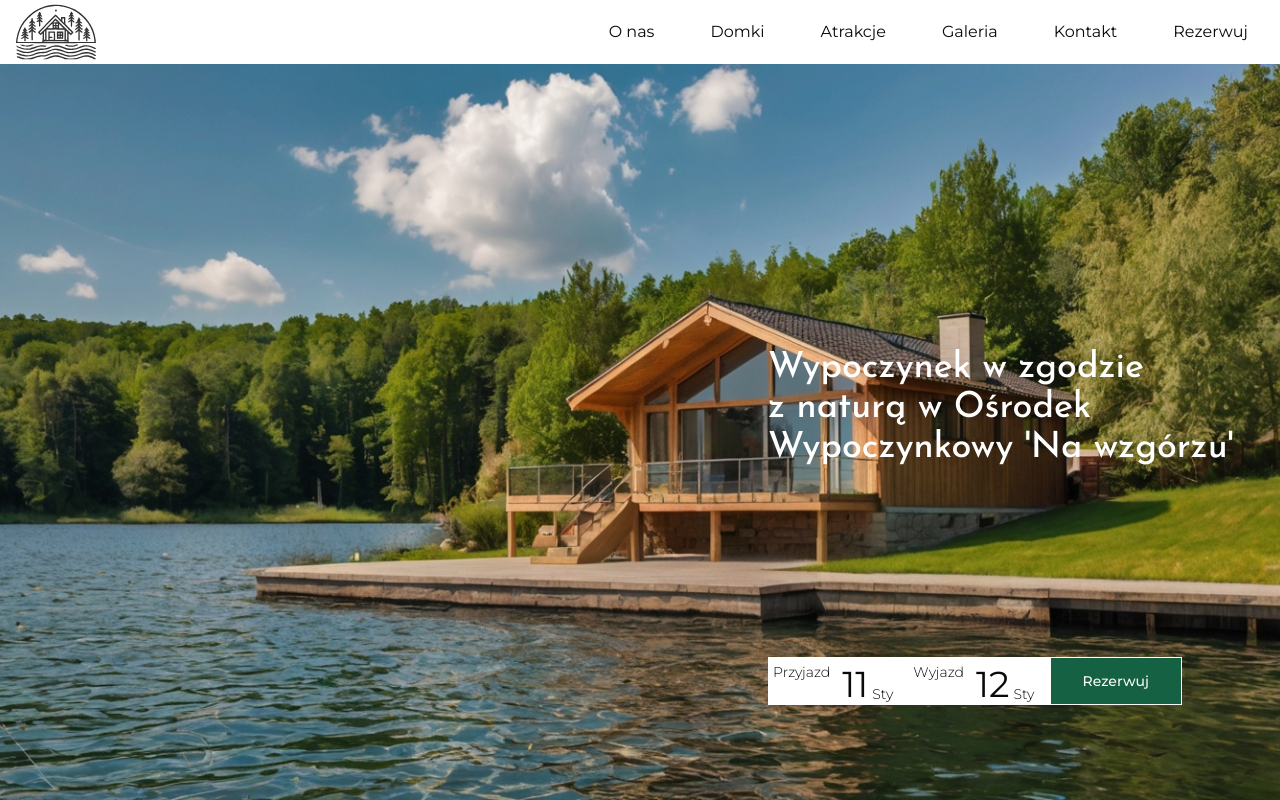
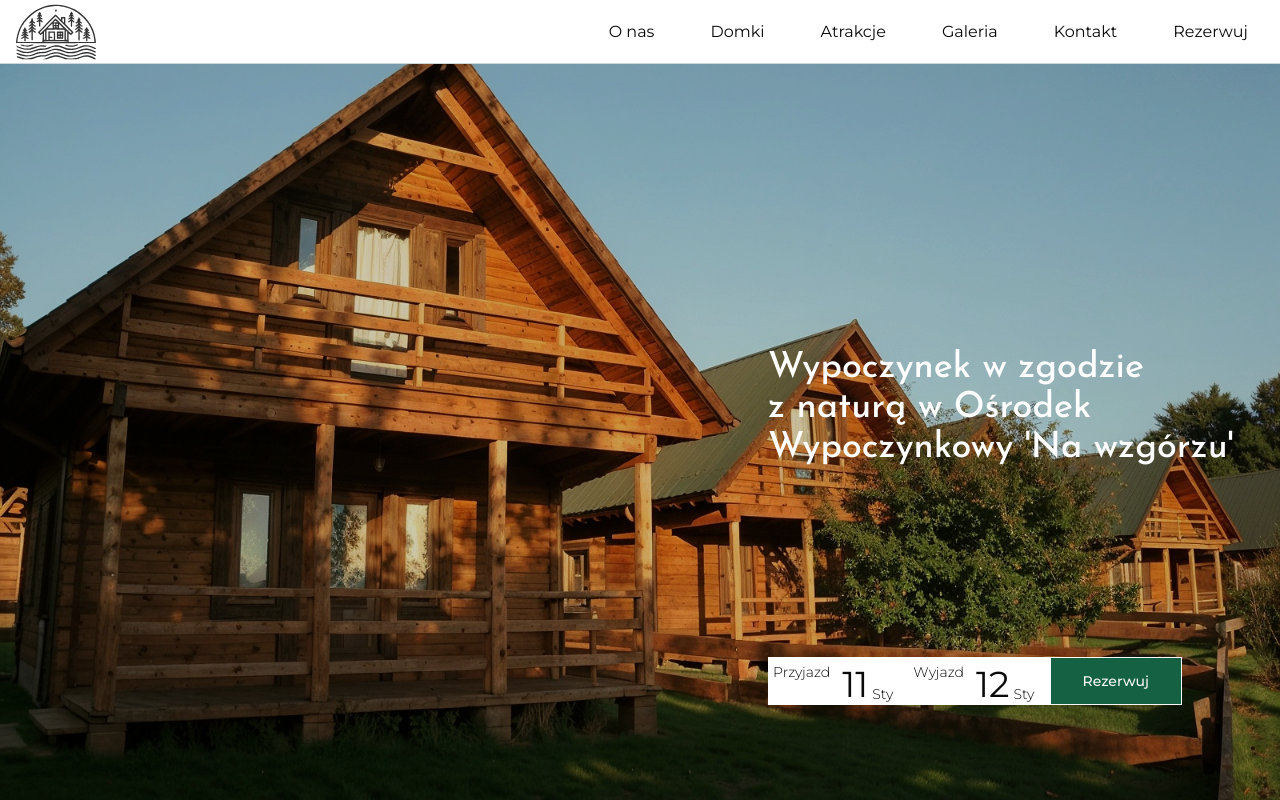
Before and after one commit to na-wzgorzu/landing, a Next.js app: page / in a window 1280 px wide. Built offline with nearby package versions, Linux system fonts and the light colour scheme.

Commit message:
feat: enhance hero section with overlay and update navigation styling

```diff
--- a/src/components/Hero.tsx
+++ b/src/components/Hero.tsx
@@ -3,12 +3,16 @@
 export const Hero = () => {
   return (
     <div className="w-full bg-[url(/hero.jpg)] relative h-full bg-cover min-h-[calc(100vh-64px)] bg-no-repeat bg-center flex items-center justify-end">
-      <div className="flex flex-col h-full justify-around">
+      <div className="flex flex-col h-full justify-around z-10">
         <div />
         <HeroHeader />
 
         <ReservationSection />
       </div>
+
+      {/* Tło z overlayem */}
+      <div className="absolute inset-0 bg-[url(/hero.jpg)] bg-cover bg-no-repeat bg-center" />
+      <div className="absolute inset-0 bg-black/20 bg-opacity-50" />
     </div>
   );
 };
--- a/src/components/Navigation/index.tsx
+++ b/src/components/Navigation/index.tsx
@@ -16,7 +16,7 @@
 
 export const Navigation = () => {
   return (
-    <header className="sticky top-0 inset-x-0 flex h-16 w-full shrink-0 items-center justify-end px-4 bg-white shadow-md">
+    <header className="sticky top-0 inset-x-0 flex h-16 w-full shrink-0 items-center justify-end px-4 bg-white shadow-md border-b border-gray-300">
       <Sheet>
         <SheetTrigger asChild>
           <Button variant="outline" size="icon" className="lg:hidden">
```
Also changed, not shown: public/hero.jpg.
